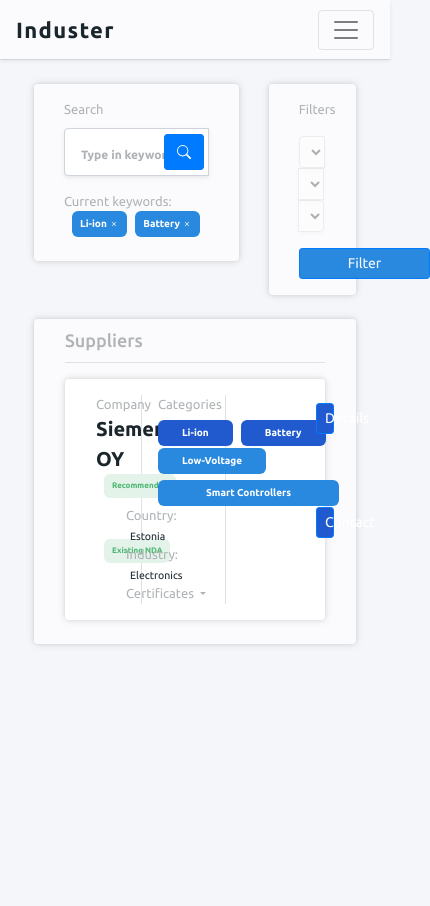
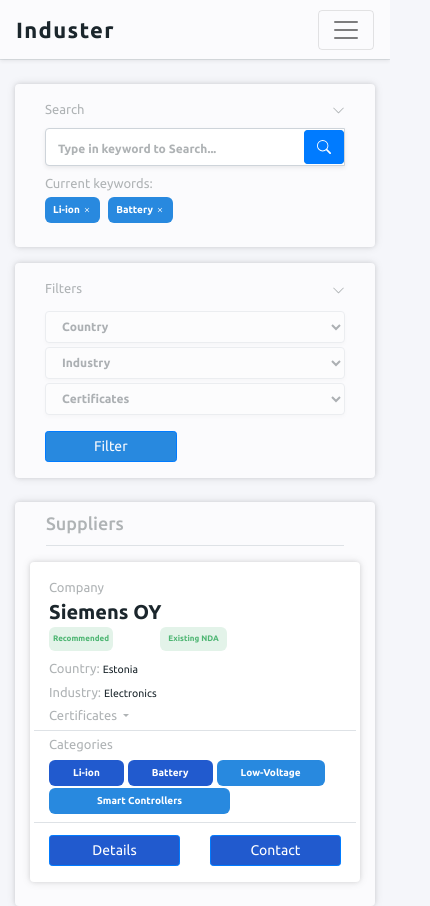
Before and after one commit to martinontcode/Induster, an Angular app: page /supplier in a window 390 px wide. Shown: the whole page, 430 px wide, since content can reach past the window. Before the commit the page ends 844 px from the top, so only its background shows below. Built offline with nearby package versions, Linux system fonts and the light colour scheme.

Commit message:
Finished repsonsive design - mobile layout.
* Refactored code for mobile responsive view.
* Created custom .css styles.

```diff
--- a/src/app/supplier/supplier.component.css
+++ b/src/app/supplier/supplier.component.css
@@ -23,9 +23,10 @@
 }
 .mycustom .input-group-prepend {
     position: absolute;
-    right: 6px;
-    top: 6px;
-    bottom: 6px;
+    right: 2px;
+    top: 2px;
+    bottom: 2px;
+    right: 2px;
     border-radius: 4px;
     z-index:9;
     background-color: #2889DF;
@@ -251,3 +252,34 @@
 .supplier-contact-btn {
     background-color: #215ACE;
 }
+
+/* Responsive design */
+
+/* Extra Small Devices, Phones */
+@media only screen and (min-width : 320px) {
+    .border-bottom-custom {
+        border-bottom: 1px solid #dee2e6;
+    }
+}
+/* Extra Small Devices, Phones */
+@media only screen and (min-width : 480px) {
+    .border-bottom-custom {
+        border-bottom: 1px solid #dee2e6;
+    }
+}
+/* Small Devices, Tablets */
+@media only screen and (min-width : 768px) {
+
+}
+
+/* Medium Devices, Desktops */
+@media only screen and (min-width : 992px) {
+
+}
+
+/* Large Devices, Wide Screens */
+@media only screen and (min-width : 1200px) {
+    .border-right-custom {
+        border-right: 1px solid #dee2e6;
+    }
+}
--- a/src/app/supplier/supplier.component.html
+++ b/src/app/supplier/supplier.component.html
@@ -1,11 +1,19 @@
-<div class="row ml-1 mr-1 mt-2">
-    <div class="col-8 mt-3">
+<div class="row ml-sm-1 mr-sm-1 mt-2">
+    <div class="col-12 col-lg-7 mt-3">
         <div class="col search-wrapper">
-            <div class="container pt-3 pb-4">
-                <div class="search-title">Search</div>
+            <div class="container pt-3 pb-4 accordion"  id="accordionExample2">
+                <div class="search-title d-flex">
+                    <span class="">Search</span>
+                    <span class="ml-auto">
+                        <svg width="1em" height="1em" viewBox="0 0 16 16" class="bi bi-chevron-down" type="button" data-toggle="collapse" data-target="#collapseTwo" aria-expanded="true" aria-controls="collapseTwo" fill="currentColor" xmlns="http://www.w3.org/2000/svg">
+                            <path fill-rule="evenodd" d="M1.646 4.646a.5.5 0 0 1 .708 0L8 10.293l5.646-5.647a.5.5 0 0 1 .708.708l-6 6a.5.5 0 0 1-.708 0l-6-6a.5.5 0 0 1 0-.708z"/>
+                        </svg>
+                    </span>
+                </div>
+                <div class="collapse show" id="collapseTwo" aria-labelledby="headingOne" data-parent="#accordionExample2">
                     <div class="pt-2">
                         <div class="input-group mycustom">
-                        <input type="text" class="form-control form-control-lg search-input shadow-sm" id="searchKeywords" aria-describedby="Enter keywords" placeholder="Type in keyword to Search...">
+                            <input type="text" class="form-control form-control search-input shadow-sm" id="searchKeywords" aria-describedby="Enter keywords" placeholder="Type in keyword to Search...">
                             <div class="input-group-prepend">
                                 <button type="submit" value="submit" class="btn btn-primary btn-sm rounded search-button" id="inputGroupPrepend2">
                                     <svg width="1em" height="1em" viewBox="0 0 16 16" class="bi bi-search ml-1 mr-1 font-weight-bold" fill="currentColor" xmlns="http://www.w3.org/2000/svg">
@@ -16,14 +24,18 @@
                             </div>
                         </div>
                     </div>
-                <div class="pt-3 search-keyword-title">
+                    <!-- Search keywords -->
+                    <div class="pt-2 search-keyword-title row">
+                        <div class="col-12">
                             Current keywords:
-                    <span class="badge badge-primary pt-2 pb-2 pl-2 pr-2 keyword-badge keyword-text ml-2">Li-ion
+                        </div>
+                        <div class="col-12">
+                            <span class="badge badge-primary pt-2 pb-2 pl-2 pr-2 keyword-badge keyword-text mr-2 mt-1">Li-ion
                                 <svg width="1em" height="1em" viewBox="0 0 16 16" class="bi bi-x" fill="currentColor" xmlns="http://www.w3.org/2000/svg">
                                 <path fill-rule="evenodd" d="M4.646 4.646a.5.5 0 0 1 .708 0L8 7.293l2.646-2.647a.5.5 0 0 1 .708.708L8.707 8l2.647 2.646a.5.5 0 0 1-.708.708L8 8.707l-2.646 2.647a.5.5 0 0 1-.708-.708L7.293 8 4.646 5.354a.5.5 0 0 1 0-.708z"/>
                                 </svg>
                             </span>
-                    <span class="badge badge-primary pt-2 pb-2 pl-2 pr-2 keyword-badge keyword-text ml-2">Battery
+                            <span class="badge badge-primary pt-2 pb-2 pl-2 pr-2 keyword-badge keyword-text">Battery
                                 <svg width="1em" height="1em" viewBox="0 0 16 16" class="bi bi-x" fill="currentColor" xmlns="http://www.w3.org/2000/svg">
                                 <path fill-rule="evenodd" d="M4.646 4.646a.5.5 0 0 1 .708 0L8 7.293l2.646-2.647a.5.5 0 0 1 .708.708L8.707 8l2.647 2.646a.5.5 0 0 1-.708.708L8 8.707l-2.646 2.647a.5.5 0 0 1-.708-.708L7.293 8 4.646 5.354a.5.5 0 0 1 0-.708z"/>
                                 </svg>
@@ -32,25 +44,34 @@
                     </div>
                 </div>
             </div>
-    <div class="col-4 d-flex justify-content-end mt-3">
+        </div>
+    </div>
+    <div class="col-12 col-lg-5 d-flex justify-content-end mt-3">
         <div class="col filter-wrapper">
-            <div class="container pt-3 pb-3">
-                <div class="filter-title">Filters</div>
-                <div class="pt-3">
-                    <div class="input-group d-flex justify-content-between align-items-center">
-                        <select class="form-control form-control col-4 mr-3 shadow-sm filter-input">
+            <div class="container pt-3 pb-3 accordion align-items-center" id="accordionExample">
+                <div class="filter-title d-flex">
+                    <span class="">Filters</span>
+                    <span class="ml-auto">
+                        <svg width="1em" height="1em" viewBox="0 0 16 16" class="bi bi-chevron-down" type="button" data-toggle="collapse" data-target="#collapseOne" aria-expanded="true" aria-controls="collapseOne" fill="currentColor" xmlns="http://www.w3.org/2000/svg">
+                            <path fill-rule="evenodd" d="M1.646 4.646a.5.5 0 0 1 .708 0L8 10.293l5.646-5.647a.5.5 0 0 1 .708.708l-6 6a.5.5 0 0 1-.708 0l-6-6a.5.5 0 0 1 0-.708z"/>
+                        </svg>
+                    </span>
+                </div>
+                <div class="col-12 collapse show" id="collapseOne" aria-labelledby="headingOne" data-parent="#accordionExample">
+                    <div class="pt-2 pt-lg-3 row justify-content-between">
+                            <select class="form-control col-12 col-sm-4 mt-1 shadow-sm filter-input">
                                 <option selected>Country</option>
                             </select>
-                        <select class="form-control form-control col-4 mr-3 shadow-sm filter-input">
+                            <select class="form-control col-12 col-sm-4  mt-1 shadow-sm filter-input">
                                 <option selected>Industry</option>
                             </select>
-                        <select class="form-control form-control col-4 shadow-sm filter-input">
+                            <select class="form-control col-12 col-sm-4  mt-1 shadow-sm filter-input">
                                 <option selected>Certificates</option>
                             </select>
                     </div>
+                    <div class="row">
+                        <button type="button" class="btn btn-sm btn-primary filter-btn mt-3 ml-0 pl-5 pr-5 mb-0">Filter</button>
                     </div>
-                <div class="pt-3 search-keyword-title">
-                    <button type="button" class="btn btn-sm btn-primary filter-btn pl-5 pr-5 mb-0">Filter</button>
                 </div>
             </div>
         </div>
@@ -58,25 +79,26 @@
     <div class="col-12 mt-4">
         <div class="col supplier-result-wrapper">
             <div class="ml-3 mr-3 pt-2 pb-2 supplier-result-title border-bottom">Suppliers</div>
-            <div class="pt-3 pb-4 ml-3 mr-3">
+            <div class="pt-3 pb-4 ml-sm-3 mr-sm-3">
                 <div class="supplier-wrapper">
-                    <div class="ml-3 mr-3 pt-3 pb-3 row">
-                        <div class="col-4 border-right row">
+                    <div class="ml-1 mr-1 ml-sm-3 mr-sm-3 pt-3 pb-3 row">
+                        <div class="col-12 col-lg-4 border-right-custom border-bottom-custom">
+                            <div class="row">
                                 <!-- Company title label -->
                                 <div class="supplier-title col-12">Company</div>
                                 <!-- Company information row -->
-                            <div class="supplier-company col-5 d-flex align-items-center">Siemens OY</div>
-                            <div class="supplier-company col-2 d-flex align-items-center mr-2">
-                                <span class="badge badge-success pt-2 pb-2 pl-2 pr-2 supplier-badge supplier-text ml-2">Recommended</span>
+                                <div class="supplier-company col-12 col-sm-5 d-flex align-items-center">Siemens OY</div>
+                                <div class="supplier-company col-4 col-md-3 d-flex align-items-center mr-1 mr-sm-2">
+                                    <span class="badge badge-success pt-2 pb-2 pl-1 pr-1 pl-sm-2 pr-sm-2 supplier-badge supplier-text ml-sm-2">Recommended</span>
                                 </div>
-                            <div class="supplier-company col-2 d-flex align-items-center">
-                                <span class="badge badge-success pt-2 pb-2 pl-2 pr-2 supplier-badge supplier-text ml-2">Existing NDA</span>
+                                <div class="supplier-company col-4 col-md-3 d-flex align-items-center">
+                                    <span class="badge badge-success pt-2 pb-2 pl-1 pr-1 pl-2 pr-2 supplier-badge supplier-text ml-sm-2">Existing NDA</span>
                                 </div>
                                 <!-- Company extra information row -->
-                            <div class="col-12 row mt-2">
-                                <div class="col-4 supplier-information-text">Country: <span class="supplier-information-value ml-1">Estonia</span></div>
-                                <div class="col-5 supplier-information-text">Industry: <span class="supplier-information-value ml-1">Electronics</span></div>
-                                <div class="col-3 supplier-information-text">
+                                <div class="col-12 mt-2 row">
+                                    <div class="col-12 col-sm-4 mb-1 supplier-information-text">Country: <span class="supplier-information-value ml-sm-1">Estonia</span></div>
+                                    <div class="col-12 col-sm-5 mb-1 supplier-information-text">Industry: <span class="supplier-information-value ml-sm-1">Electronics</span></div>
+                                    <div class="col-12 col-sm-3 mb-1 supplier-information-text">
                                         <div class="dropdown">
                                             <span class="dropdown-toggle" type="button" id="dropdownMenuButton" data-toggle="dropdown" aria-haspopup="true" aria-expanded="false">
                                             Certificates
@@ -90,33 +112,35 @@
                                     </div>
                                 </div>
                             </div>
-                        <div class="col-6 border-right row">
-                            <div class="ml-2">
+                        </div>
+                        <div class="col-12 col-lg-6 border-right-custom border-bottom-custom">
+                            <div class="row mb-2">
                                     <!-- Categories title label -->
-                                <div class="col-12 ml-2 categories-title ">Categories</div>
+                                    <div class="col-12 mt-1 categories-title">Categories</div>
                                     <div class="col-12 mt-1">
-                                    <span class="badge badge-primary pt-2 pb-2 pl-4 pr-4 categories-badge categories-text categories-hit ml-2">
+                                        <span class="badge badge-primary pt-2 pb-2 pl-4 pr-4 categories-badge categories-text categories-hit mr-1">
                                             Li-ion
                                         </span>
-                                    <span class="badge badge-primary pt-2 pb-2 pl-4 pr-4 categories-badge categories-text categories-hit ml-2">
+                                        <span class="badge badge-primary pt-2 pb-2 pl-4 pr-4 categories-badge categories-text categories-hit mr-1">
                                             Battery
                                         </span>
-                                    <span class="badge badge-primary pt-2 pb-2 pl-4 pr-4 categories-badge categories-text ml-2">
+                                        <span class="badge badge-primary pt-2 pb-2 pl-4 pr-4 categories-badge categories-text mr-1">
                                             Low-Voltage
                                         </span>
                                     </div>
-                                <div class="col-12 mt-1">
-                                    <span class="badge badge-primary pt-2 pb-2 pl-5 pr-5 categories-badge categories-text ml-2">
+                                    <div class="col-12">
+                                        <span class="badge badge-primary pt-2 pb-2 pl-5 pr-5 categories-badge categories-text mr-1">
                                             Smart Controllers
                                         </span>
                                     </div>
                             </div>
                         </div>
-                        <div class="col-2 d-flex ml-auto row">
-                            <div class="col-12 mt-2">
+                        <div class="col-12 col-lg-2 ml-sm-auto mt-1">
+                            <div class="row">
+                                <div class="col-6 col-lg-12 mt-2">
                                     <button type="button" class="btn btn-sm btn-primary supplier-detail-btn btn-block">Details</button>
                                 </div>
-                            <div class="col-12 mt-2">
+                                <div class="col-6 col-lg-12 mt-2">
                                     <button type="button" class="btn btn-sm btn-primary supplier-contact-btn btn-block">Contact</button>
                                 </div>
                             </div>
@@ -126,3 +150,4 @@
             </div>
         </div>
     </div>
+</div>
```
Lines whose indentation alone changed are shown as unchanged.
